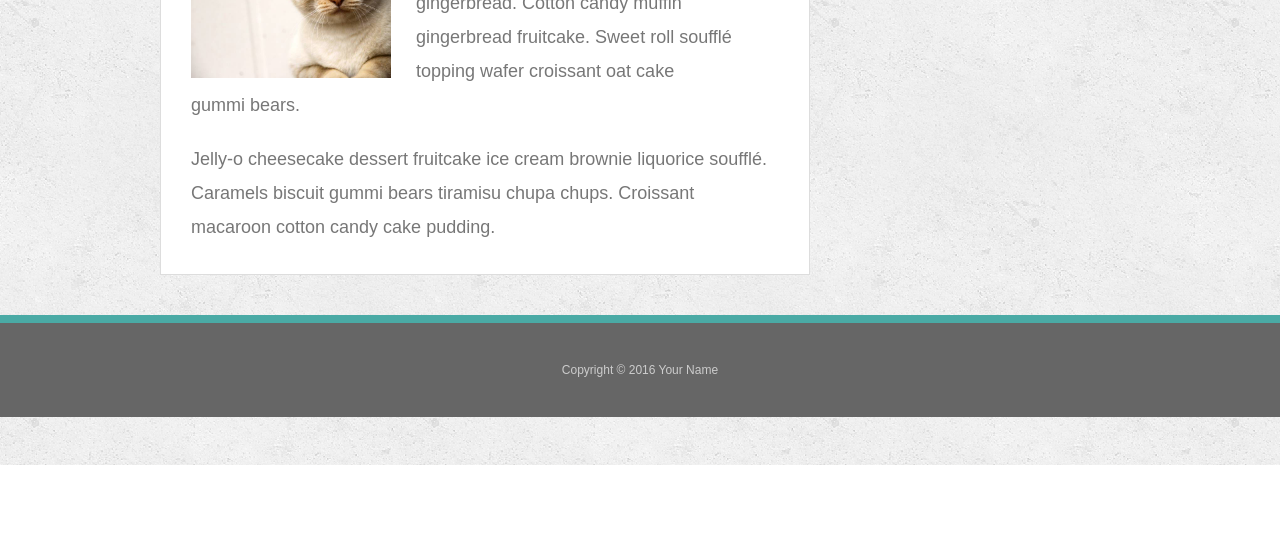
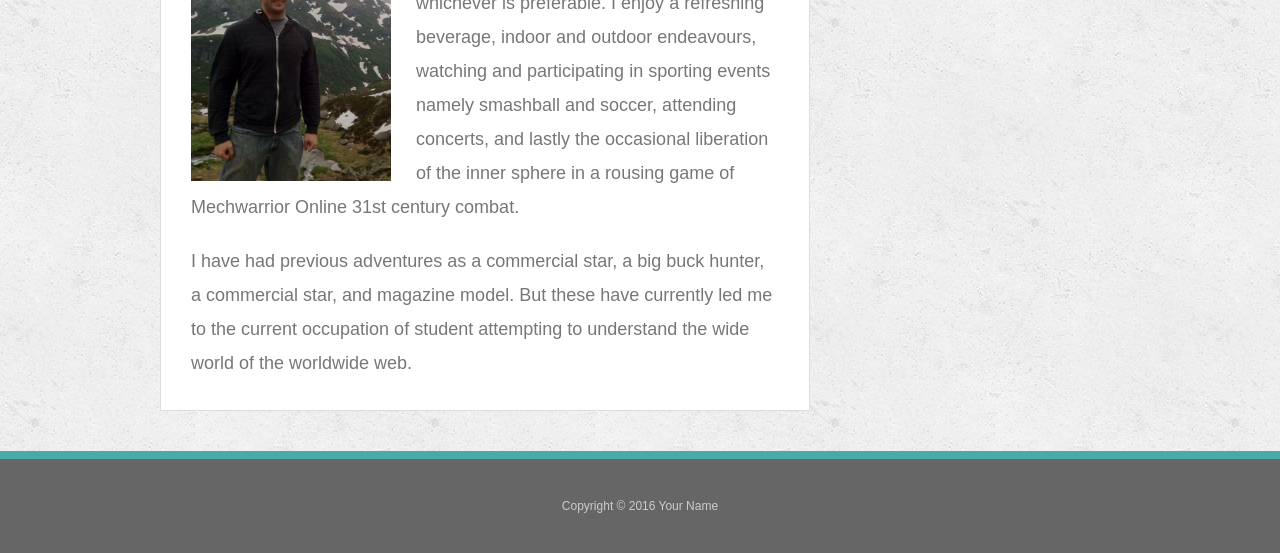
Before and after one commit to jheal006/Responsive-Portfolio, a plain HTML site: page index.html in a window 1280 px wide. Shown: the part 335-888 px from the top of the page. Before the commit the page ends 800 px from the top, so only its background shows below. Drawn offline with Linux system fonts and the light colour scheme.

Commit message:
adjustments

```diff
--- a/index.html
+++ b/index.html
@@ -26,12 +26,14 @@
     <section class="main-section">
       <h1>About Me</h1>
 
-      <img src="assets/images/cat.jpg" class="auth-image" alt="Your Name">
+      <img src="assets/images/alps.jpg" class="auth-image" alt="Your Name">
 
-      <p>Marshmallow jelly souffl&eacute; pastry biscuit gummi bears tootsie roll tootsie roll gingerbread. Cotton candy muffin gingerbread fruitcake. Sweet roll souffl&eacute; topping wafer croissant oat cake gummi&nbsp;bears.</p>
-
-      <p>Jelly-o cheesecake dessert fruitcake ice cream brownie liquorice souffl&eacute;. Caramels biscuit gummi bears tiramisu chupa chups. Croissant macaroon cotton candy cake pudding.</p>
-
+      <p>
+          Hello ladies and gentleman my name is Jonathan Healy! I go by Jon or Jonathan whichever is preferable. I enjoy a refreshing beverage, indoor and outdoor endeavours, watching and participating in sporting events namely smashball and soccer, attending concerts, and lastly the occasional liberation of the inner sphere in a rousing game of Mechwarrior Online 31st century combat.
+        </p>
+        <p>
+          I have had previous adventures as a commercial star, a big buck hunter, a commercial star, and magazine model. But these have currently led me to the current occupation of student attempting to understand the wide world of the worldwide web.
+        </p>
     </section>
 
     <section class="sidebar">
```
Also changed, not shown: assets/images/alps.jpg (added).
